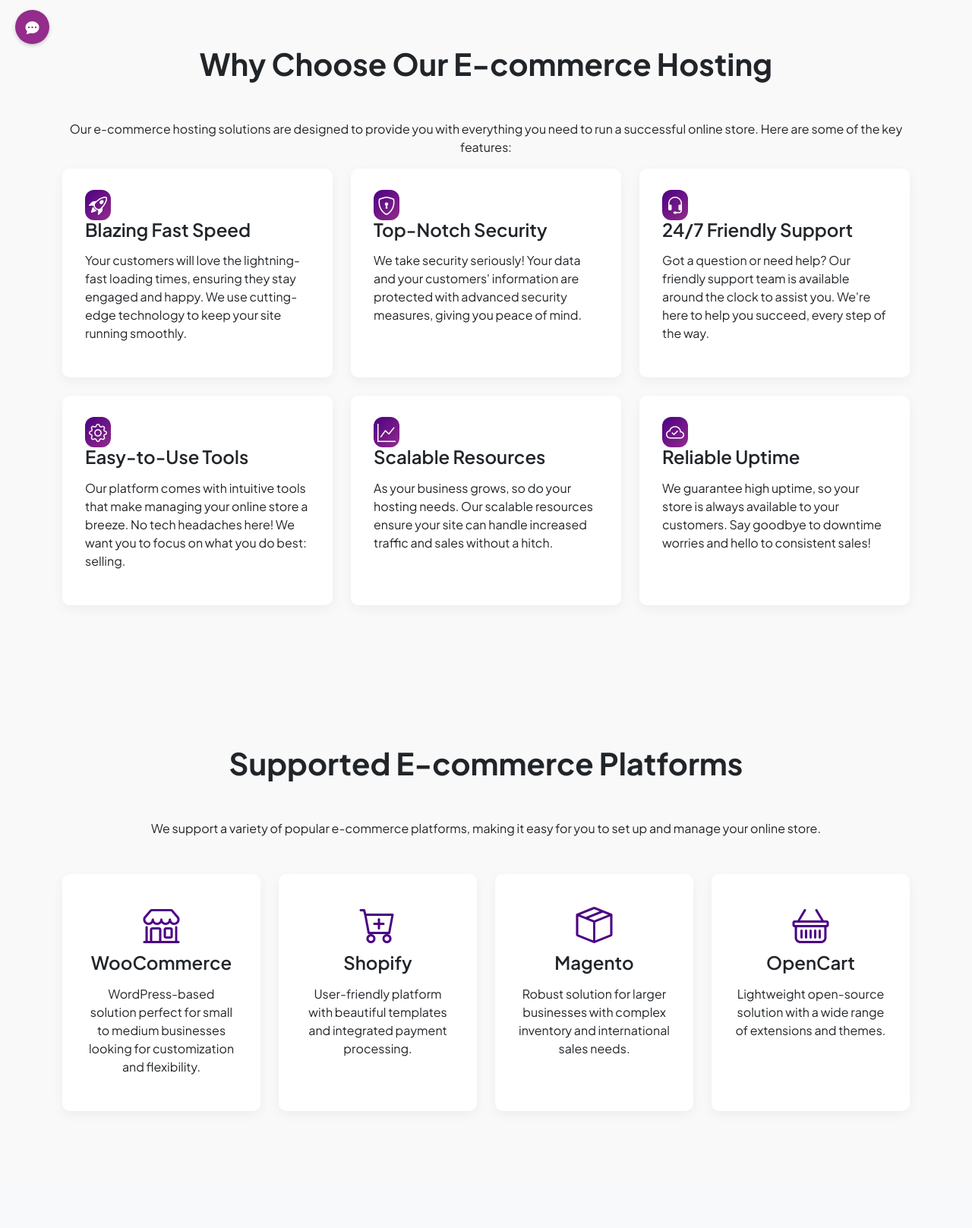
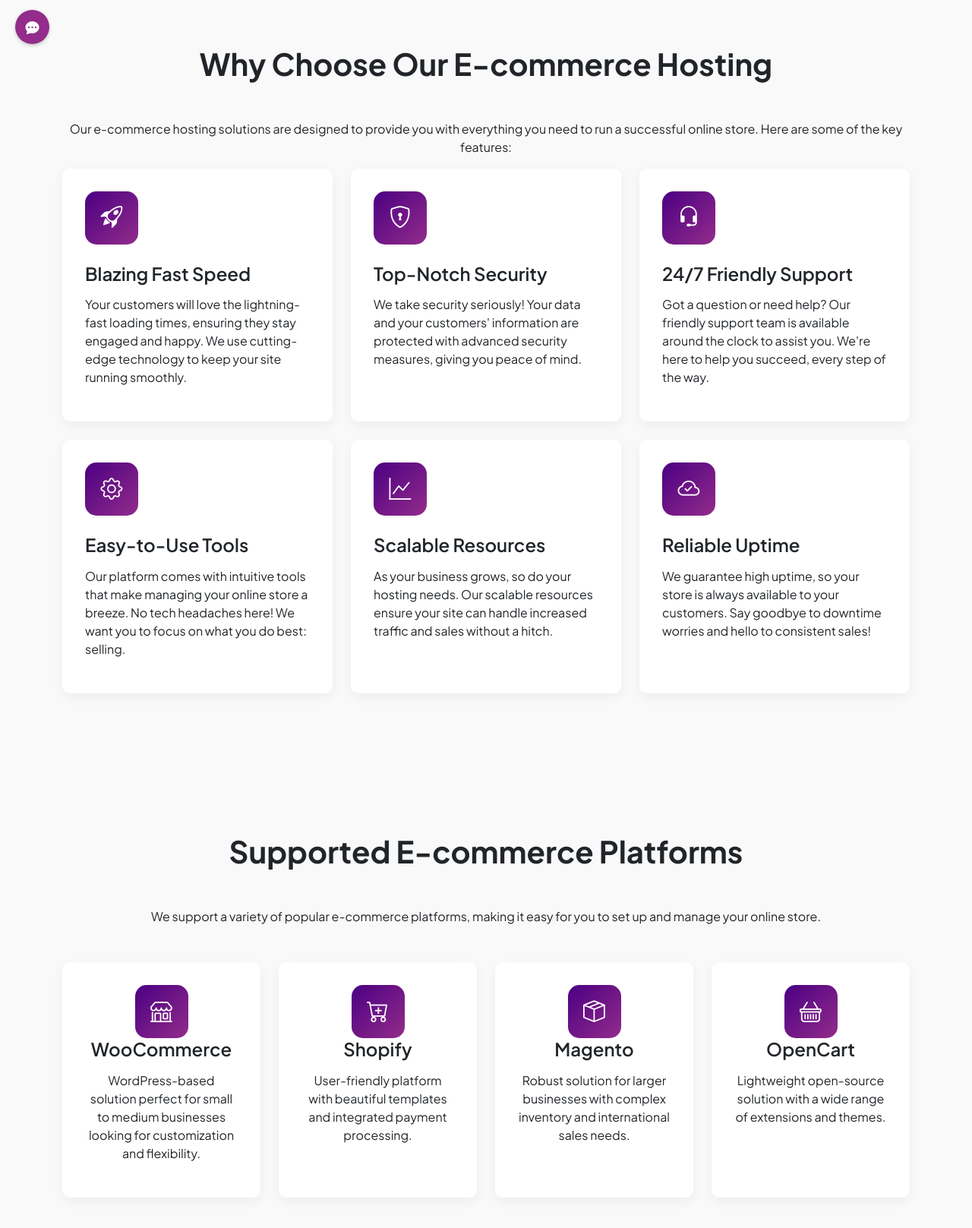
Before and after one commit to Alvingold/hostcanon, a PHP site: page /ecommerce-hosting.php in a window 1280 px wide. Shown: the part 722-2339 px from the top of the page at 76% size. Run offline with PHP 8.4, Linux system fonts and the light colour scheme; some libraries are stand-ins or nearby versions.

Commit message:
modified:   ecommerce-hosting.php

```diff
--- a/ecommerce-hosting.php
+++ b/ecommerce-hosting.php
@@ -127,13 +127,17 @@
         }
 
         .feature-icon {
-            font-size: 1.5rem;
+            width: 70px;
+            height: 70px;
+            background: linear-gradient(135deg, #4B0082, #932C8B);
+            border-radius: 15px;
+            display: flex;
+            align-items: center;
+            justify-content: center;
+            margin-bottom: 1.5rem;
+            transition: all 0.4s ease;
+            font-size: 1.8rem;
             color: white;
-            margin-bottom: 20px;
-            padding: 5px;
-            background: linear-gradient(135deg, #4B0082 0%, #932C8B 100%);
-            border-radius: 12px;
-            margin-bottom: 20px;
         }
 
         .feature-title {
@@ -174,9 +178,18 @@
         }
 
         .platform-icon {
-            font-size: 3rem;
-            color: var(--primary-color);
-            margin-bottom: 20px;
+            width: 70px;
+            height: 70px;
+            background: linear-gradient(135deg, #4B0082, #932C8B);
+            border-radius: 15px;
+            display: flex;
+            align-items: center;
+            justify-content: center;
+            margin-bottom: 1.5rem;
+            transition: all 0.4s ease;
+            font-size: 1.8rem;
+            color: white;
+            margin: 0 auto;
         }
 
         .platform-title {
```
